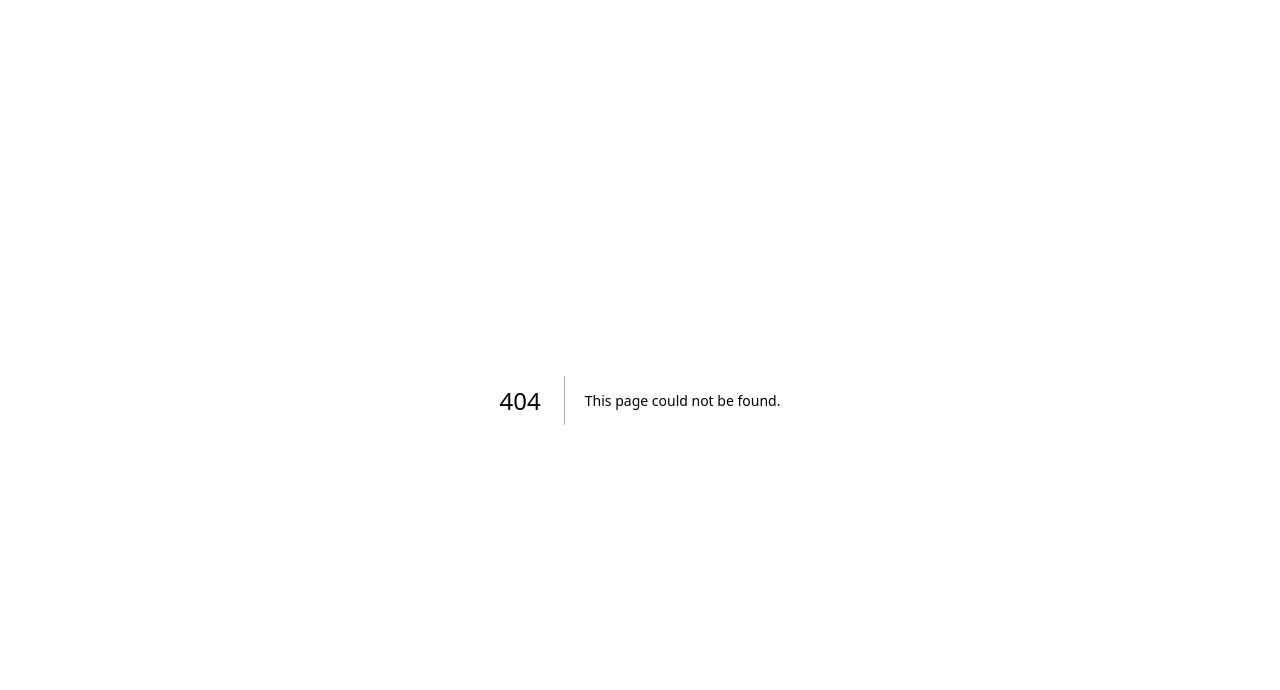
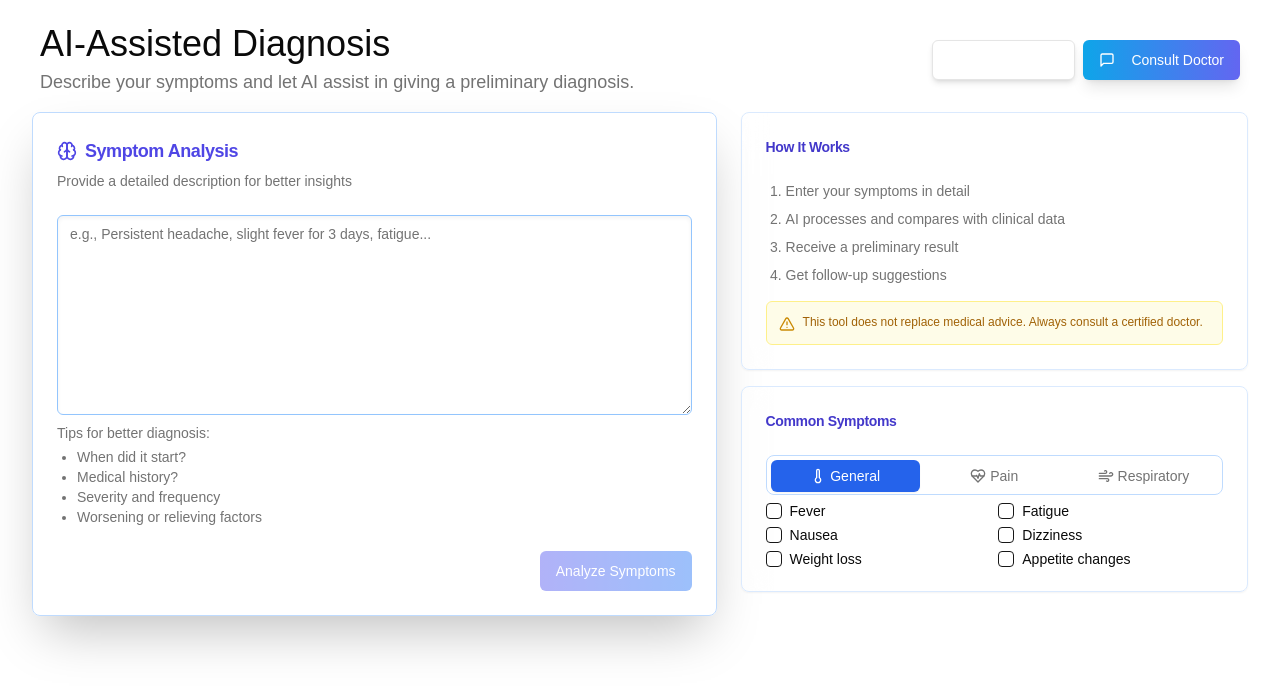
Before and after one commit to SAMRITHA-2026/Niti, a Next.js app: page /diagnosis in a window 1280 px wide. Before the commit this address had no page. Shown: the top 690 px of the page. Built offline with nearby package versions, Linux system fonts and the light colour scheme.

Commit message:
Add files via upload

```diff
--- /dev/null
+++ b/app/diagnosis/page.tsx
@@ -0,0 +1,183 @@
+"use client"
+
+import { useState } from "react"
+import {
+  Card,
+  CardContent,
+  CardDescription,
+  CardFooter,
+  CardHeader,
+  CardTitle
+} from "@/components/ui/card"
+import { Button } from "@/components/ui/button"
+import { Textarea } from "@/components/ui/textarea"
+import {
+  Tabs,
+  TabsContent,
+  TabsList,
+  TabsTrigger
+} from "@/components/ui/tabs"
+import {
+  Brain,
+  Loader2,
+  MessageSquare,
+  FileText,
+  AlertTriangle,
+  Thermometer,
+  HeartPulse,
+  Wind
+} from "lucide-react"
+import { DashboardHeader } from "@/components/dashboard-header"
+import { DashboardShell } from "@/components/dashboard-shell"
+import { DiagnosisResult } from "@/components/diagnosis-result"
+import { SymptomChecker } from "@/components/symptom-checker"
+
+export default function DiagnosisPage() {
+  const [loading, setLoading] = useState(false)
+  const [symptoms, setSymptoms] = useState("")
+  const [diagnosisComplete, setDiagnosisComplete] = useState(false)
+
+  const handleDiagnosis = () => {
+    if (!symptoms.trim()) return
+    setLoading(true)
+    setTimeout(() => {
+      setLoading(false)
+      setDiagnosisComplete(true)
+    }, 3000)
+  }
+
+  const resetDiagnosis = () => {
+    setSymptoms("")
+    setDiagnosisComplete(false)
+  }
+
+  return (
+    <DashboardShell>
+      <DashboardHeader
+        heading=" AI-Assisted Diagnosis"
+        text="Describe your symptoms and let AI assist in giving a preliminary diagnosis."
+      >
+        <Button variant="outline" className="ml-auto hover:bg-gradient-to-r from-sky-300 to-purple-300 text-white shadow-md">
+          <FileText className="mr-2 h-4 w-4" />
+          View History
+        </Button>
+        <Button className="bg-gradient-to-r from-sky-500 to-indigo-500 text-white shadow-lg hover:scale-105 transition-transform">
+          <MessageSquare className="mr-2 h-4 w-4" />
+          Consult Doctor
+        </Button>
+      </DashboardHeader>
+
+      <div className="grid gap-6 md:grid-cols-7 mt-4">
+        <Card className="md:col-span-4 bg-white/30 backdrop-blur-lg border border-blue-200 shadow-2xl">
+          <CardHeader>
+            <CardTitle className="flex items-center gap-2 text-indigo-600 text-lg">
+              <Brain className="h-5 w-5" />
+              Symptom Analysis
+            </CardTitle>
+            <CardDescription>Provide a detailed description for better insights</CardDescription>
+          </CardHeader>
+          <CardContent>
+            {!diagnosisComplete ? (
+              <>
+                <Textarea
+                  placeholder="e.g., Persistent headache, slight fever for 3 days, fatigue..."
+                  className="min-h-[200px] rounded-md border border-blue-300 bg-white/40 backdrop-blur-md shadow-inner focus:ring-2 focus:ring-indigo-400"
+                  value={symptoms}
+                  onChange={(e) => setSymptoms(e.target.value)}
+                />
+                <div className="mt-2 text-sm text-muted-foreground space-y-1">
+                  <p className="font-medium">Tips for better diagnosis:</p>
+                  <ul className="list-disc pl-5">
+                    <li>When did it start?</li>
+                    <li>Medical history?</li>
+                    <li>Severity and frequency</li>
+                    <li>Worsening or relieving factors</li>
+                  </ul>
+                </div>
+              </>
+            ) : (
+              <DiagnosisResult />
+            )}
+          </CardContent>
+          <CardFooter className="flex justify-between">
+            {!diagnosisComplete ? (
+              <Button
+                onClick={handleDiagnosis}
+                disabled={loading || !symptoms.trim()}
+                className="ml-auto bg-gradient-to-r from-indigo-500 to-blue-500 text-white hover:opacity-90"
+              >
+                {loading && <Loader2 className="mr-2 h-4 w-4 animate-spin" />}
+                {loading ? "Analyzing..." : "Analyze Symptoms"}
+              </Button>
+            ) : (
+              <>
+                <Button variant="outline" onClick={resetDiagnosis} className="hover:bg-gray-100 dark:hover:bg-zinc-800">
+                  New Analysis
+                </Button>
+                <Button className="bg-gradient-to-r from-blue-500 to-purple-600 text-white">
+                  <MessageSquare className="mr-2 h-4 w-4" />
+                  Consult Doctor
+                </Button>
+              </>
+            )}
+          </CardFooter>
+        </Card>
+
+        <div className="md:col-span-3 space-y-4">
+          <Card className="bg-white/30 backdrop-blur-lg border border-blue-100">
+            <CardHeader>
+              <CardTitle className="text-sm text-indigo-700">How It Works</CardTitle>
+            </CardHeader>
+            <CardContent>
+              <ol className="list-decimal pl-5 space-y-2 text-sm text-muted-foreground">
+                <li>Enter your symptoms in detail</li>
+                <li>AI processes and compares with clinical data</li>
+                <li>Receive a preliminary result</li>
+                <li>Get follow-up suggestions</li>
+              </ol>
+              <div className="mt-4 p-3 bg-yellow-50 border border-yellow-200 rounded-md flex items-start gap-2">
+                <AlertTriangle className="h-4 w-4 text-yellow-600 mt-0.5" />
+                <p className="text-xs text-yellow-700">
+                  This tool does not replace medical advice. Always consult a certified doctor.
+                </p>
+              </div>
+            </CardContent>
+          </Card>
+
+          <Card className="bg-white/30 backdrop-blur-lg border border-blue-100">
+            <CardHeader>
+              <CardTitle className="text-sm text-indigo-700">Common Symptoms</CardTitle>
+            </CardHeader>
+            <CardContent>
+              <Tabs defaultValue="general">
+                <TabsList className="grid w-full grid-cols-3 bg-white/30 backdrop-blur-sm border border-blue-200 p-1 rounded-lg text-sm">
+                  <TabsTrigger value="general" className="rounded-md data-[state=active]:bg-blue-600 data-[state=active]:text-white">
+                    <Thermometer className="mr-1 h-4 w-4" />
+                    General
+                  </TabsTrigger>
+                  <TabsTrigger value="pain" className="rounded-md data-[state=active]:bg-blue-600 data-[state=active]:text-white">
+                    <HeartPulse className="mr-1 h-4 w-4" />
+                    Pain
+                  </TabsTrigger>
+                  <TabsTrigger value="respiratory" className="rounded-md data-[state=active]:bg-blue-600 data-[state=active]:text-white">
+                    <Wind className="mr-1 h-4 w-4" />
+                    Respiratory
+                  </TabsTrigger>
+                </TabsList>
+                <TabsContent value="general" className="mt-2">
+                  <SymptomChecker symptoms={["Fever", "Fatigue", "Nausea", "Dizziness", "Weight loss", "Appetite changes"]} />
+                </TabsContent>
+                <TabsContent value="pain" className="mt-2">
+                  <SymptomChecker symptoms={["Headache", "Chest pain", "Abdominal pain", "Joint pain", "Back pain", "Muscle aches"]} />
+                </TabsContent>
+                <TabsContent value="respiratory" className="mt-2">
+                  <SymptomChecker symptoms={["Cough", "Shortness of breath", "Sore throat", "Runny nose", "Congestion", "Wheezing"]} />
+                </TabsContent>
+              </Tabs>
+            </CardContent>
+          </Card>
+        </div>
+      </div>
+    </DashboardShell>
+  )
+}
```
